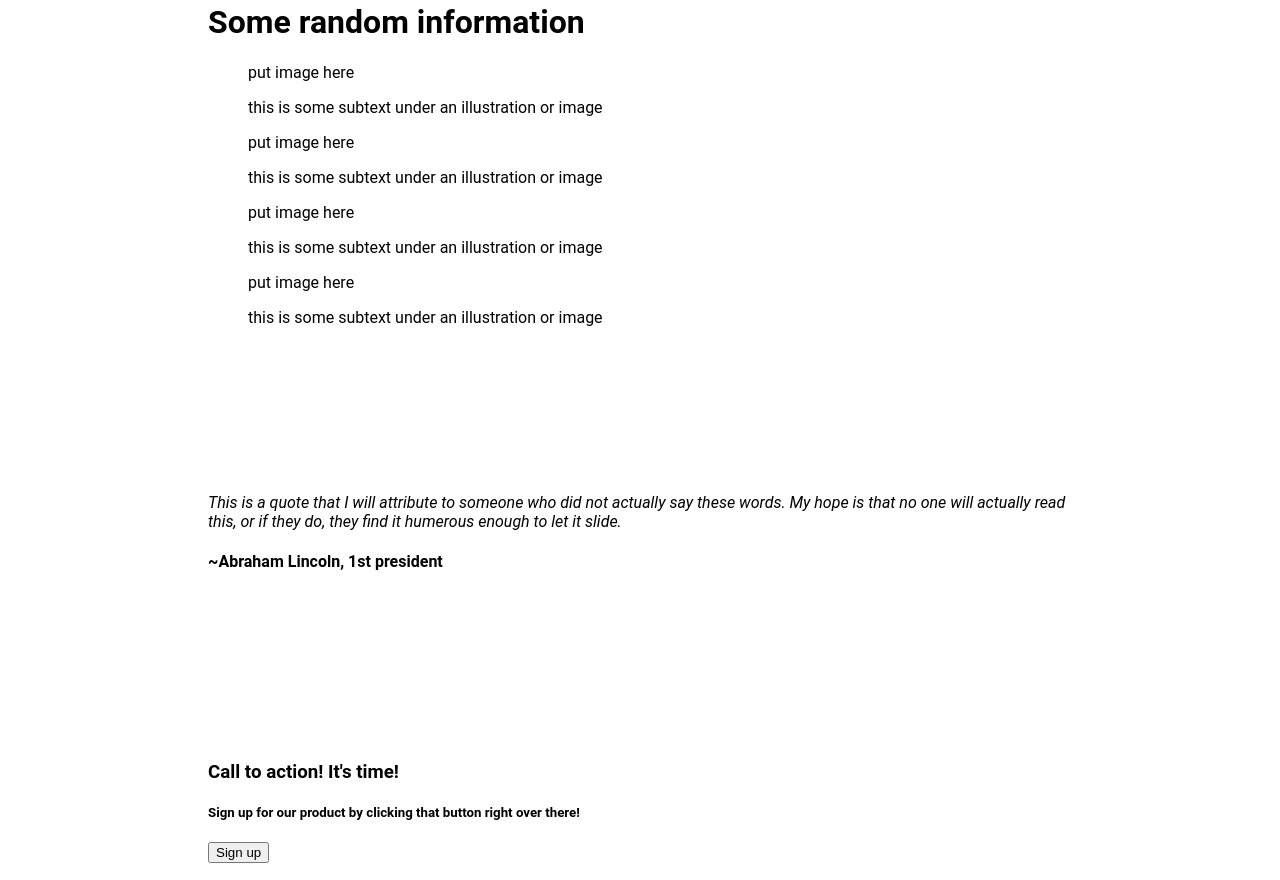
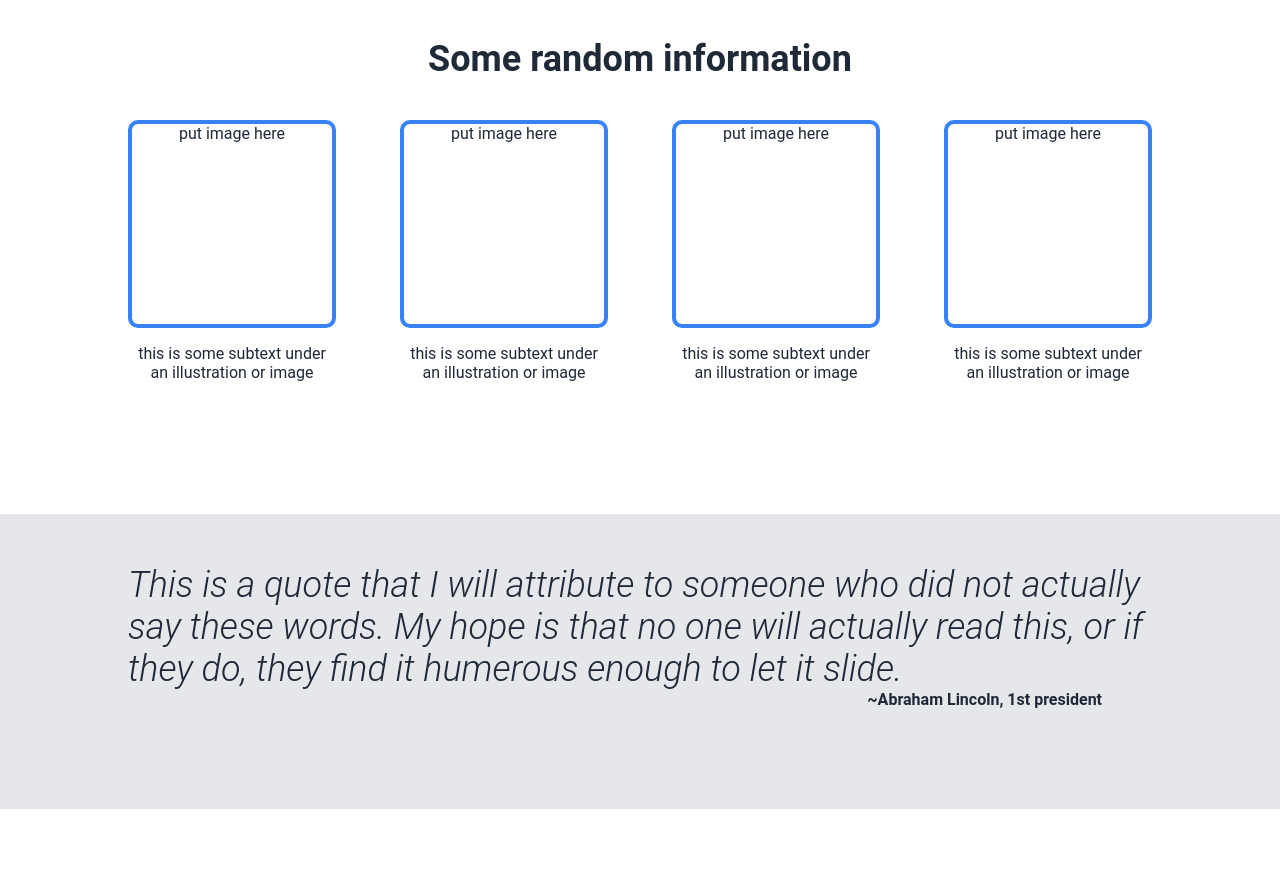
Before and after one commit to Ragandy/Landing-Page, a plain HTML site: page index.html in a window 1280 px wide. Shown: the part 480-1360 px from the top of the page. Drawn offline with Linux system fonts and the light colour scheme.

Commit message:
Finish basic CSS styling
Add CSS styling for remaining sections of website

```diff
--- a/index.html
+++ b/index.html
@@ -27,19 +27,19 @@
             <h1>Some random information</h1>
             <ul>
                 <li>
-                    <p>put image here</p>
+                    <p class="box">put image here</p>
                     <p>this is some subtext under an illustration or image</p>
                 </li>
                 <li>
-                    <p>put image here</p>
+                    <p class="box">put image here</p>
                     <p>this is some subtext under an illustration or image</p>
                 </li>
                 <li>
-                    <p>put image here</p>
+                    <p class="box">put image here</p>
                     <p>this is some subtext under an illustration or image</p>
                 </li>
                 <li>
-                    <p>put image here</p>
+                    <p class="box">put image here</p>
                     <p>this is some subtext under an illustration or image</p>
                 </li>
             </ul>
--- a/styles.css
+++ b/styles.css
@@ -3,9 +3,11 @@ body{
     flex-direction: column;
     font-family: "Roboto", sans-serif;
     box-sizing: border-box;
+    margin:0;
 }
 ul {
     list-style-type: none;
+    padding: 0;
 }
 a{
     text-decoration: none;
@@ -29,8 +31,9 @@ a{
 
 .header{
     display: flex;
-    justify-content: space-between;
+    justify-content: center;
     align-items: center;
+    gap: 500px;
 }
 .header ul{
     display: flex;
@@ -47,7 +50,8 @@ a{
 /* First section after header */
 .top{
     display: flex;
-    justify-content: space-between;
+    justify-content: center;
+    gap: 200px;
 }
 .top-info{
     display: flex;
@@ -76,3 +80,105 @@ a{
 }
 
 /* Second section after header */
+.top-mid{
+    display: flex;
+    flex-direction: column;
+    justify-content: space-around;
+    align-items: center;
+
+}
+
+.top-mid h1{
+    color:#1F2937;
+    font-size: 36px;
+}
+.top-mid ul{
+    display: flex;
+    justify-content: center;
+    align-items: center;
+    gap: 64px;
+}
+.top-mid ul li{
+    display: flex;
+    flex-direction: column;
+    align-items: center;
+}
+.top-mid p{
+    text-align: center;
+    width: 200px;
+    color:#1F2937;
+}
+
+.box{
+    height: 200px;
+    width:200px;
+    border: 4px solid #3882F6;
+    border-radius: 10px;
+    margin:0;
+}
+
+/* Third section under header*/
+.bot-mid{
+    display: flex;
+    flex-direction: column;
+    align-items: center;
+    background-color: #E5E7EB;
+}
+.bot-mid em{
+    font-size: 36px;
+    color:#1F2937;
+    font-weight: 300;
+    width: 1024px;
+}
+
+.bot-mid h4{
+    color:#1F2937;
+    width: 924px;
+    text-align: end;
+    margin: 0;
+}
+
+/* Fourth section under header */
+.bot{
+    display: flex;
+    justify-content: space-between;
+    align-items: center;
+    margin: 75px 450px;
+    padding: 50px 50px;
+    background-color:#3882F6;
+    border-radius: 10px;
+
+
+}
+.bot-info{
+    display: flex;
+    flex-direction: column;
+
+}
+.bot-info h3,
+.bot-info h5{
+    margin: 0;
+}
+
+.bot-info h3{
+    color:#F9FAF8;
+}
+
+.bot-info h5{
+    color:#E5E7EB;
+}
+
+.bot button{
+    color:#F9FAF8;
+    background-color: #3882F6;
+    font-weight: 900;
+    padding: 6px 24px;
+    border-radius: 8px;
+    border-color: #F9FAF8;
+}
+
+/* Footer */
+.footer p{
+    text-align:center;
+    color:#F9FAF8;
+}
```
